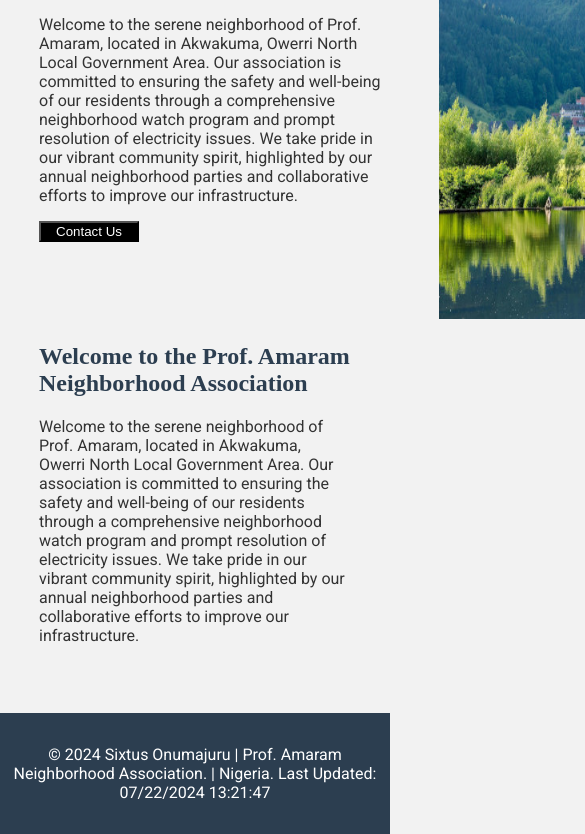
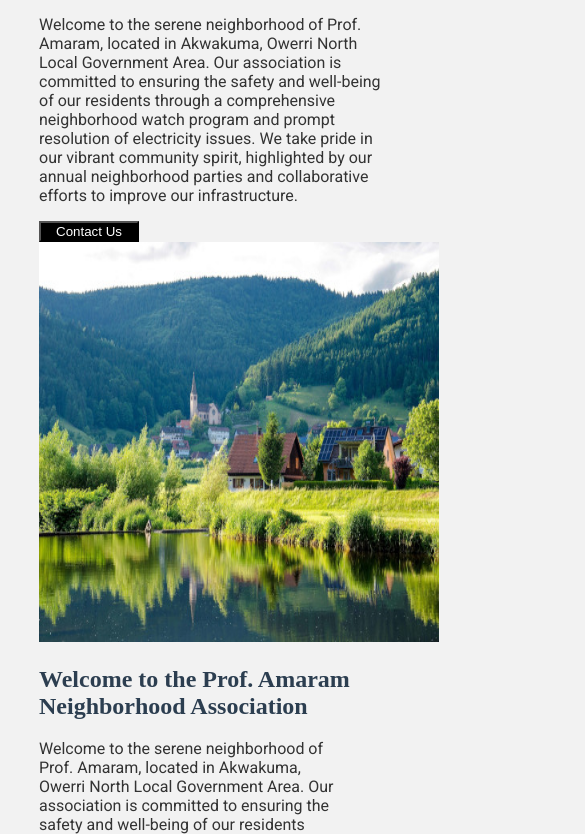
Before and after one commit to jiggabyte/wdd131, a plain HTML site: page project/index.html in a window 390 px wide. Shown: the part 319-1153 px from the top of the page, 585 px wide, since content can reach past the window. Drawn offline with Linux system fonts and the light colour scheme.

Commit message:
added project files

```diff
--- a/project/styles/styles.css
+++ b/project/styles/styles.css
@@ -174,6 +174,11 @@ input[type="submit"]:hover {
         height: auto;
     }
 
+    .hero-div {
+        display: flex;
+        flex-direction: column;
+    }
+
     main {
         margin: 2rem auto;
         width: 80%;
```
